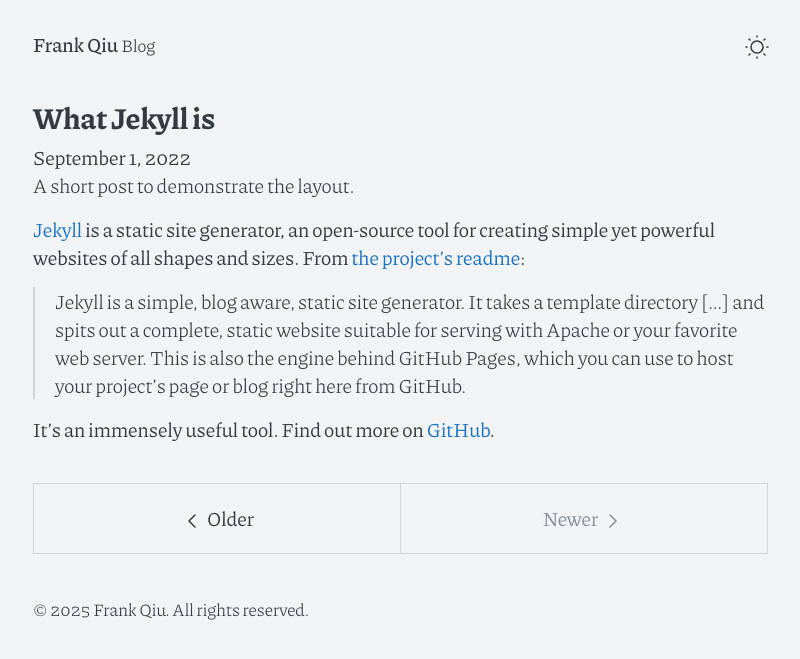
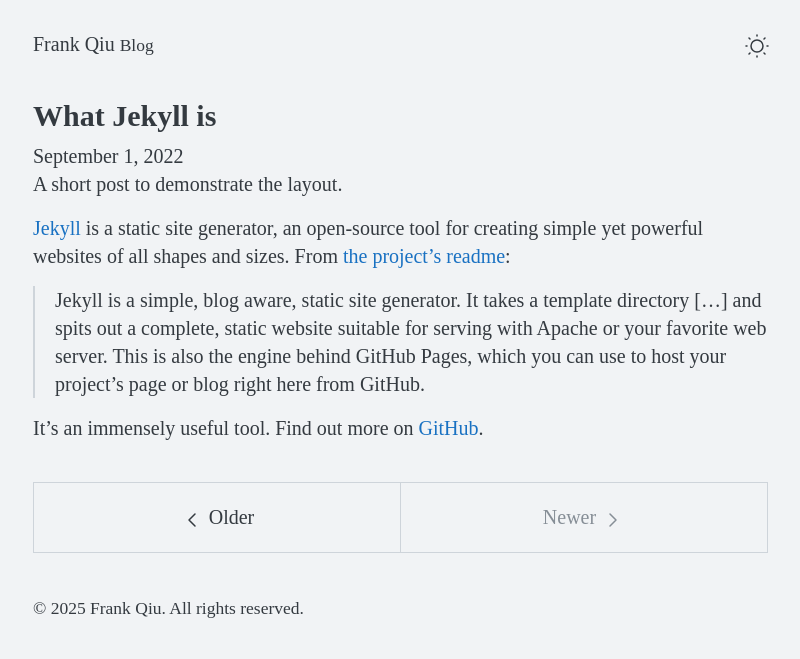
Before and after one commit to frankq1024/frankq1024.github.io, a Jekyll site: the page built from posts.md, in a window 1280 px wide. Shown: the top 659 px of the page, without its empty margins (239-1039 px from the left). Built offline with Jekyll 4.4.1, drawn with Linux system fonts in a browser that asks for light colours; some web fonts are replaced; the list of posts is cut into pages by our own code.

Commit message:
Use Google Fonts

```diff
--- a/_sass/_base.scss
+++ b/_sass/_base.scss
@@ -6,6 +6,7 @@
   font-variant-numeric: var(--type-numeric);
   background-color: var(--color-background);
   color: var(--color-text);
+  text-rendering: optimizeLegibility;
 }
 
 svg circle,
--- a/_sass/_fonts.scss
+++ b/_sass/_fonts.scss
@@ -1,194 +1,64 @@
+@import url('https://fonts.googleapis.com/css2?family=Fira+Code:wght@300..700&family=Noto+Sans+TC:wght@100..900&family=Noto+Serif+TC:wght@200..900&family=Piazzolla:ital,opsz,wght@0,8..30,100..900;1,8..30,100..900&display=swap');
+
 @font-face {
-  font-family: 'GenWanMin';
-  src: url('../fonts/GenWanMinTW-M_sim.woff2') format('woff2');
+  font-family: "GenWanMin";
+  src: url("../fonts/GenWanMinTW-M_sim.woff2") format("woff2");
   font-weight: normal;
   font-style: normal;
 }
 
-@mixin font-face-SourceHanSans($font-weight: normal, $font-style: normal) {
-  @font-face {
-    font-family: 'SourceHanSans';
-    src: url('../fonts/SourceHanSansSC-VF.otf.woff2') format('woff2');
-    font-weight: $font-weight;
-    font-style: $font-style;
-  }
-}
-
-@mixin font-face-SourceHanSerif($font-weight: normal, $font-style: normal) {
-  @font-face {
-    font-family: 'SourceHanSerif';
-    src: url('../fonts/SourceHanSerif-VF.otf.woff2') format('woff2');
-    font-weight: $font-weight;
-    font-style: $font-style;
-  }
-}
-@include font-face-SourceHanSerif(400, normal);
-
-@include font-face-SourceHanSans(normal, normal);
-@include font-face-SourceHanSans(normal, italic);
-@include font-face-SourceHanSans(bold, normal);
-@include font-face-SourceHanSans(bold, italic);
-@include font-face-SourceHanSans(lighter, normal);
-@include font-face-SourceHanSans(lighter, italic);
-@include font-face-SourceHanSans(bolder, normal);
-@include font-face-SourceHanSans(lighter, italic);
-
 @font-face {
-  font-family: 'Piazzolla';
-  src: url('../fonts/Piazzolla-Light.woff2') format('woff2');
+  font-family: "Piazzolla SC";
+  src: url("../fonts/PiazzollaSC-Light.woff2") format("woff2");
   font-style: normal;
   font-weight: 300;
-  text-rendering: optimizeLegibility;
 }
 
 @font-face {
-  font-family: 'Piazzolla';
-  src: url('../fonts/Piazzolla-LightItalic.woff2') format('woff2');
+  font-family: "Piazzolla SC";
+  src: url("../fonts/PiazzollaSC-LightItalic.woff2") format("woff2");
   font-style: italic;
   font-weight: 300;
-  text-rendering: optimizeLegibility;
 }
 
 @font-face {
-  font-family: 'Piazzolla';
-  src: url('../fonts/Piazzolla-Regular.woff2') format('woff2');
+  font-family: "Piazzolla SC";
+  src: url("../fonts/PiazzollaSC-Regular.woff2") format("woff2");
   font-style: normal;
   font-weight: 400;
-  text-rendering: optimizeLegibility;
 }
 
 @font-face {
-  font-family: 'Piazzolla';
-  src: url('../fonts/Piazzolla-Italic.woff2') format('woff2');
+  font-family: "Piazzolla SC";
+  src: url("../fonts/PiazzollaSC-Italic.woff2") format("woff2");
   font-style: italic;
   font-weight: 400;
-  text-rendering: optimizeLegibility;
 }
 
 @font-face {
-  font-family: 'Piazzolla';
-  src: url('../fonts/Piazzolla-Medium.woff2') format('woff2');
+  font-family: "Piazzolla SC";
+  src: url("../fonts/PiazzollaSC-Medium.woff2") format("woff2");
   font-style: normal;
   font-weight: 500;
-  text-rendering: optimizeLegibility;
 }
 
 @font-face {
-  font-family: 'Piazzolla';
-  src: url('../fonts/Piazzolla-MediumItalic.woff2') format('woff2');
+  font-family: "Piazzolla SC";
+  src: url("../fonts/PiazzollaSC-MediumItalic.woff2") format("woff2");
   font-style: italic;
   font-weight: 500;
-  text-rendering: optimizeLegibility;
 }
 
 @font-face {
-  font-family: 'Piazzolla';
-  src: url('../fonts/Piazzolla-Bold.woff2') format('woff2');
+  font-family: "Piazzolla SC";
+  src: url("../fonts/PiazzollaSC-Bold.woff2") format("woff2");
   font-style: normal;
   font-weight: 700;
-  text-rendering: optimizeLegibility;
 }
 
 @font-face {
-  font-family: 'Piazzolla';
-  src: url('../fonts/Piazzolla-BoldItalic.woff2') format('woff2');
+  font-family: "Piazzolla SC";
+  src: url("../fonts/PiazzollaSC-BoldItalic.woff2") format("woff2");
   font-style: italic;
   font-weight: 700;
-  text-rendering: optimizeLegibility;
 }
-
-@font-face {
-  font-family: 'Piazzolla SC';
-  src: url('../fonts/PiazzollaSC-Light.woff2') format('woff2');
-  font-style: normal;
-  font-weight: 300;
-  text-rendering: optimizeLegibility;
-}
-
-@font-face {
-  font-family: 'Piazzolla SC';
-  src: url('../fonts/PiazzollaSC-LightItalic.woff2') format('woff2');
-  font-style: italic;
-  font-weight: 300;
-  text-rendering: optimizeLegibility;
-}
-
-@font-face {
-  font-family: 'Piazzolla SC';
-  src: url('../fonts/PiazzollaSC-Regular.woff2') format('woff2');
-  font-style: normal;
-  font-weight: 400;
-  text-rendering: optimizeLegibility;
-}
-
-@font-face {
-  font-family: 'Piazzolla SC';
-  src: url('../fonts/PiazzollaSC-Italic.woff2') format('woff2');
-  font-style: italic;
-  font-weight: 400;
-  text-rendering: optimizeLegibility;
-}
-
-@font-face {
-  font-family: 'Piazzolla SC';
-  src: url('../fonts/PiazzollaSC-Medium.woff2') format('woff2');
-  font-style: normal;
-  font-weight: 500;
-  text-rendering: optimizeLegibility;
-}
-
-@font-face {
-  font-family: 'Piazzolla SC';
-  src: url('../fonts/PiazzollaSC-MediumItalic.woff2') format('woff2');
-  font-style: italic;
-  font-weight: 500;
-  text-rendering: optimizeLegibility;
-}
-
-@font-face {
-  font-family: 'Piazzolla SC';
-  src: url('../fonts/PiazzollaSC-Bold.woff2') format('woff2');
-  font-style: normal;
-  font-weight: 700;
-  text-rendering: optimizeLegibility;
-}
-
-@font-face {
-  font-family: 'Piazzolla SC';
-  src: url('../fonts/PiazzollaSC-BoldItalic.woff2') format('woff2');
-  font-style: italic;
-  font-weight: 700;
-  text-rendering: optimizeLegibility;
-}
-
-@font-face {
-  font-family: 'Hack';
-  src: url('../fonts/hack-regular-subset.woff2') format('woff2');
-  font-style: normal;
-  font-weight: 400;
-  text-rendering: optimizeLegibility;
-}
-
-@font-face {
-  font-family: 'Hack';
-  src: url('../fonts/hack-italic-subset.woff2') format('woff2');
-  font-style: italic;
-  font-weight: 400;
-  text-rendering: optimizeLegibility;
-}
-
-@font-face {
-  font-family: 'Hack';
-  src: url('../fonts/hack-bold-subset.woff2') format('woff2');
-  font-style: normal;
-  font-weight: 700;
-  text-rendering: optimizeLegibility;
-}
-
-@font-face {
-  font-family: 'Hack';
-  src: url('../fonts/hack-bolditalic-subset.woff2') format('woff2');
-  font-style: italic;
-  font-weight: 700;
-  text-rendering: optimizeLegibility;
-}
--- a/_sass/_variables.scss
+++ b/_sass/_variables.scss
@@ -1,9 +1,9 @@
 :root {
-  --type-sans-serif: "SourceHanSans", sans-serif;
+  --type-sans-serif: "Noto Sans TC", sans-serif;
   --type-serif-cn: "GenWanMin", serif;
   --type-serif: "Piazzolla", serif;
   --type-caps: "Piazzolla SC", serif;
-  --type-mono: "Hack", monospace;
+  --type-mono: "Fira Code", monospace;
   --type-size: 18px;
   --type-weight: 400;
   --type-height: 1.4;
```
